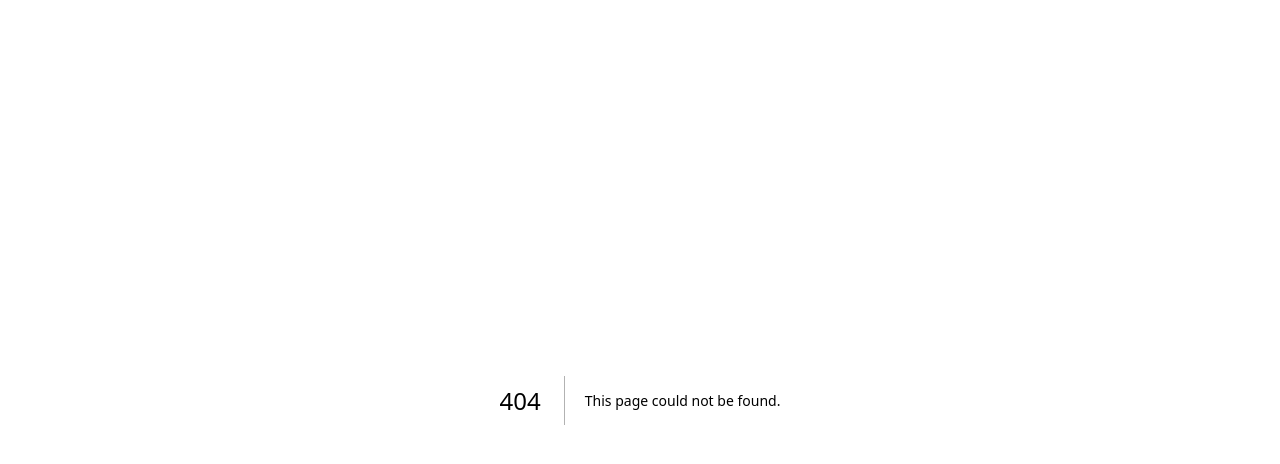
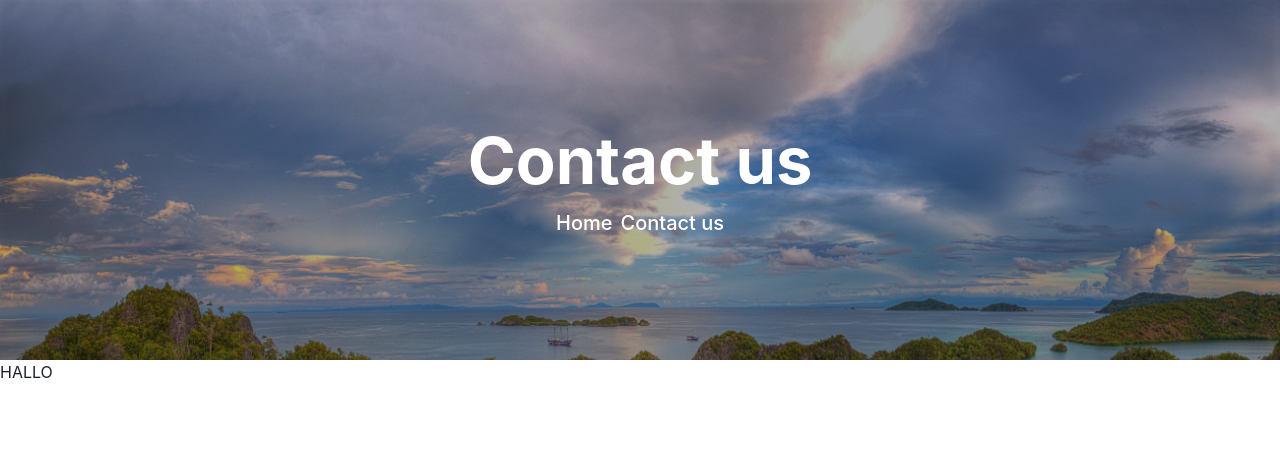
Before and after one commit to Azharkhaibar/tripnesia-travel, a Next.js app: page /contact in a window 1280 px wide. Before the commit this address had no page. Shown: the top 464 px of the page. Built offline with nearby package versions, Linux system fonts and the light colour scheme.

Commit message:
update file contact

```diff
--- a/src/app/components/banner.tsx
+++ b/src/app/components/banner.tsx
@@ -5,4 +5,23 @@ import {
     Heading,
     Container,
     Image
- } from "@chakra-ui/react";
+} from "@chakra-ui/react";
+
+export const Banner = () => {
+    return (
+      <Box bgImage="url('/image/banner/banner2.jpg')" pos="relative" bgRepeat="no-repeat" bgSize="cover" w="100%" h="45vh">
+        {/* Overlay */}
+        <Box pos="absolute" top="0" left="0" w="100%" h="100%" bg="black" opacity="0.3" zIndex="1"></Box>
+        <Box pos="relative" zIndex="10" h="100%" display="flex" flexDirection="column" alignItems="center" justifyContent="center">
+          <Heading textAlign="center" fontSize="65px" color="white" mb="0">
+            Contact us
+          </Heading>
+          {/* Breadcrumb */}
+          <Box display="flex" color="white" fontSize="20px" fontWeight="500" mt="2">
+            <Text>Home</Text>
+            <Text ml={2}>Contact us</Text>
+          </Box>
+        </Box>
+      </Box>
+    );
+}
--- /dev/null
+++ b/src/app/contact/page.tsx
@@ -0,0 +1,13 @@
+import React from "react";
+import { Box, Heading, Container, Image, Text } from "@chakra-ui/react";
+import { Banner } from "../components/banner";
+const Contact = () => {
+  return (
+    <Box>
+      <Banner />
+      <Text>HALLO</Text>
+    </Box>
+  );
+};
+
+export default Contact;
```
Also changed, not shown: src/app/contact/contact.tsx (deleted, +0 -7 lines), public/image/banner/banner.jpg (added), public/image/banner/banner2.jpg (added).
